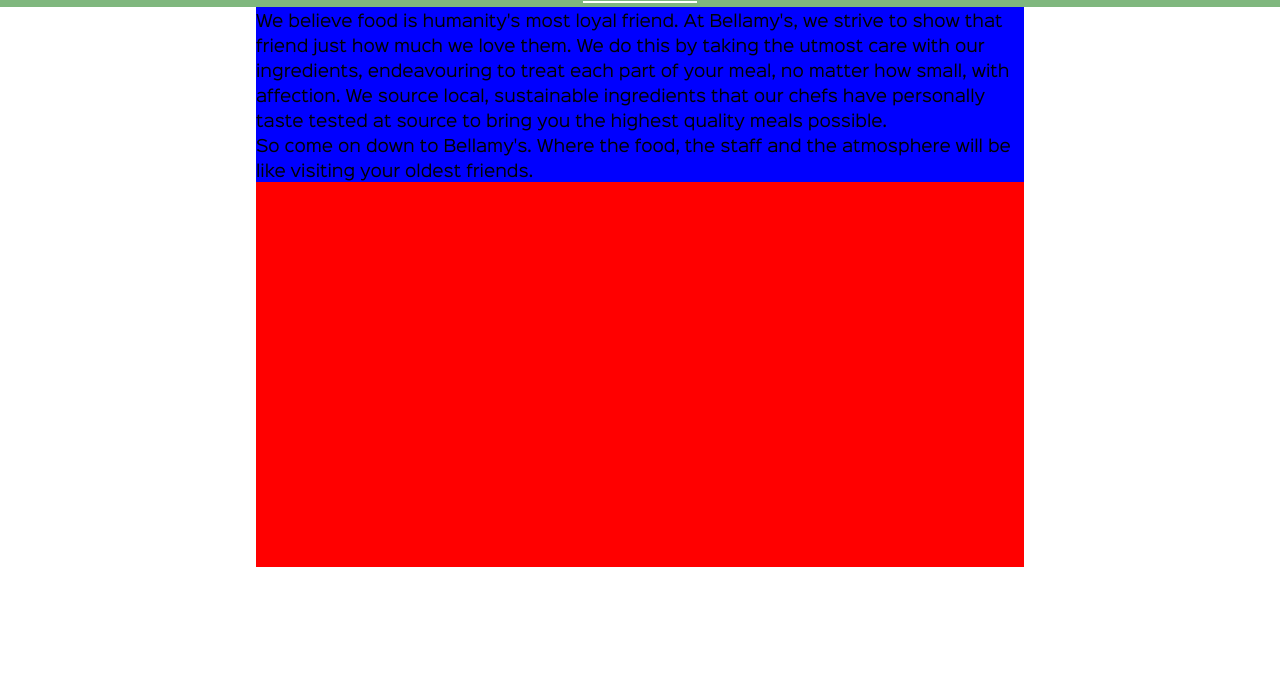
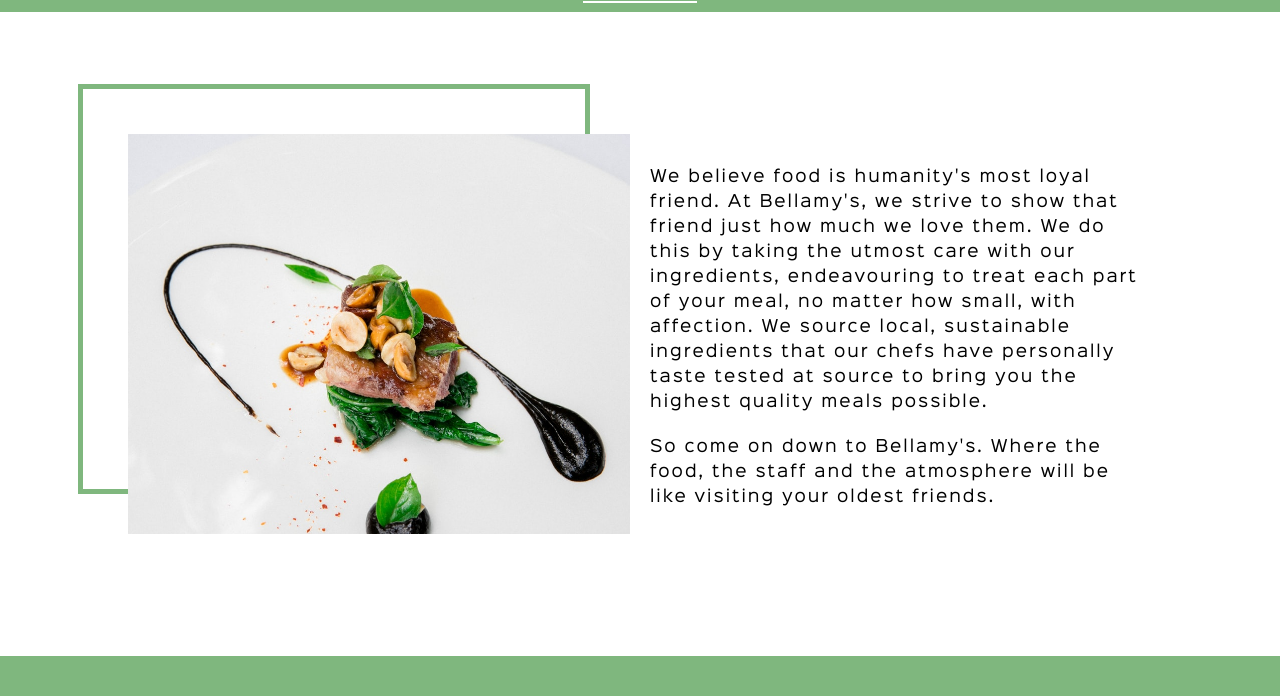
Before and after one commit to MBright90/restaurant-homepage, a website built with webpack: page dist/index.html in a window 1280 px wide. Shown: the part 104-800 px from the top of the page. Built offline with nearby package versions, Linux system fonts and the light colour scheme; files whose address does not match are found by name.

Commit message:
Add styles to homepage elements

```diff
--- a/src/style.css
+++ b/src/style.css
@@ -32,6 +32,7 @@
 
 body {
     font-family: 'sinkinsans-regular', 'sans-serif';
+    letter-spacing: 2px;
 }
 
 /* Header styling */
@@ -40,7 +41,7 @@
     background-color: #7FB77E;
     position: sticky;
     text-align: center;
-    padding: 10px 0;
+    padding: 10px 0 15px 0;
     display: flex;
     flex-direction: column;
     gap: 5px;
@@ -80,22 +81,59 @@
 /* General main styling */
 
 main {
-    background-color: red;
-    margin: 0 20%;
-    height: 70vh;
+    display: flex;
+    gap: 20px;
+    margin: 0 10%;
+    min-height: calc(100vh - 156px);
 }
 
 main .information {
-    background-color: blue;
+    margin: auto 0;
+    width: 50%;
+}
+
+main .information p:not(:first-of-type) {
+    margin-top: 20px;
 }
 
 main .main-image {
-    background-color: yellow;
+    background-image: url('./main-food-photo.jpeg');
+    background-position: center;
+    background-size: cover;
     position: relative;
     display: relative;
+    margin: auto 0;
+    height: 400px;
+    width: 50%;
 }
 
 main .main-image::before {
     content: "";
-    position: relative;
+    position: absolute;
+
+    border: 5px solid #7FB77E;
+    top: -50px;
+    left: -50px;
+    height: 100%;
+    width: 100%;
+    z-index: -1;
 }
+
+/* Footer */
+
+footer {
+    background-color: #7FB77E;
+    height: 40px;
+    display: flex;
+    justify-content: center;
+    align-items: center;
+}
+
+footer a {
+    background-image: url('./GitHub-Mark-Light-64px.png');
+    background-position: center;
+    background-size: cover;
+    height: 30px;
+    width: 30px;
+    margin: auto;
+}
```
